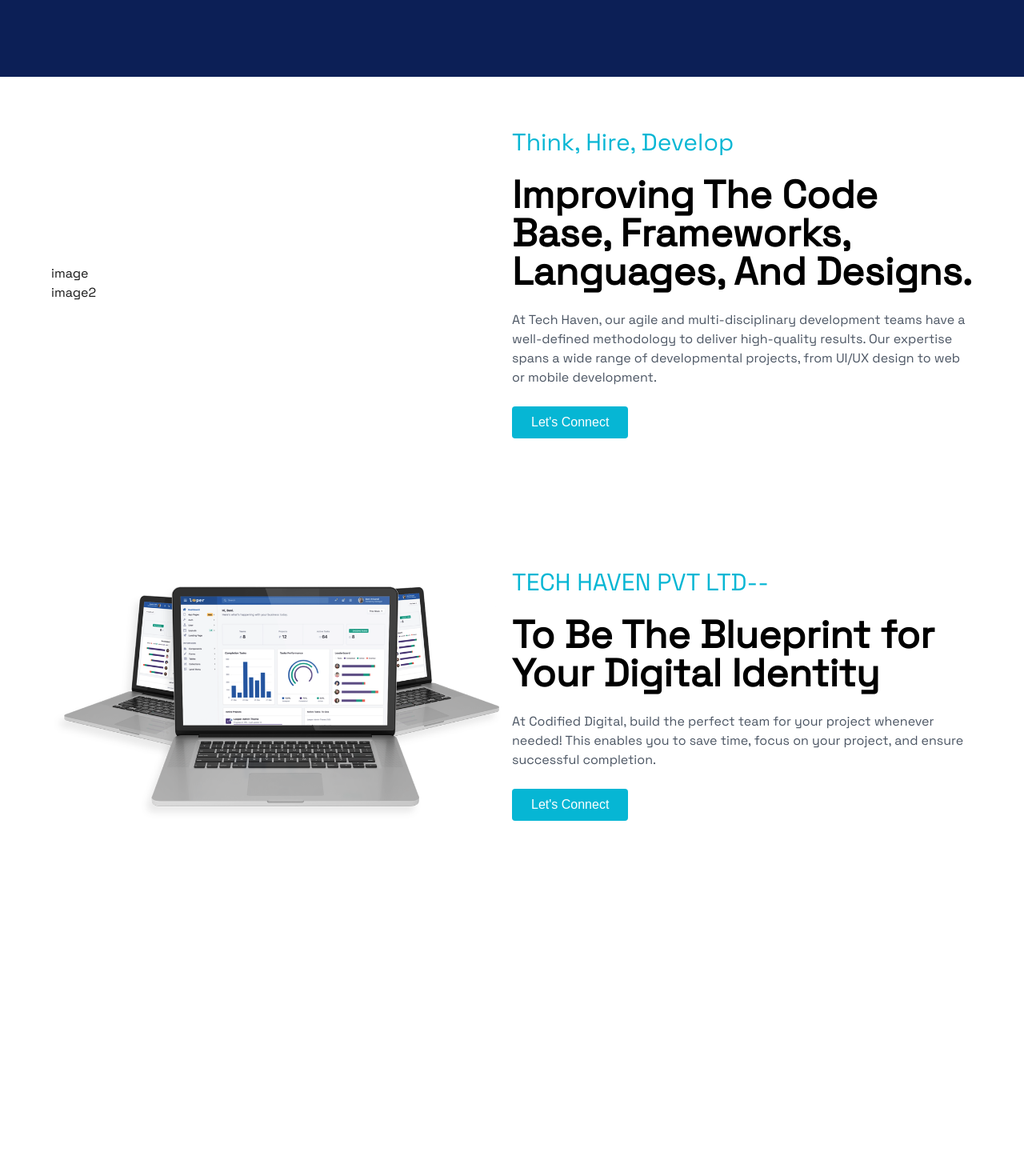
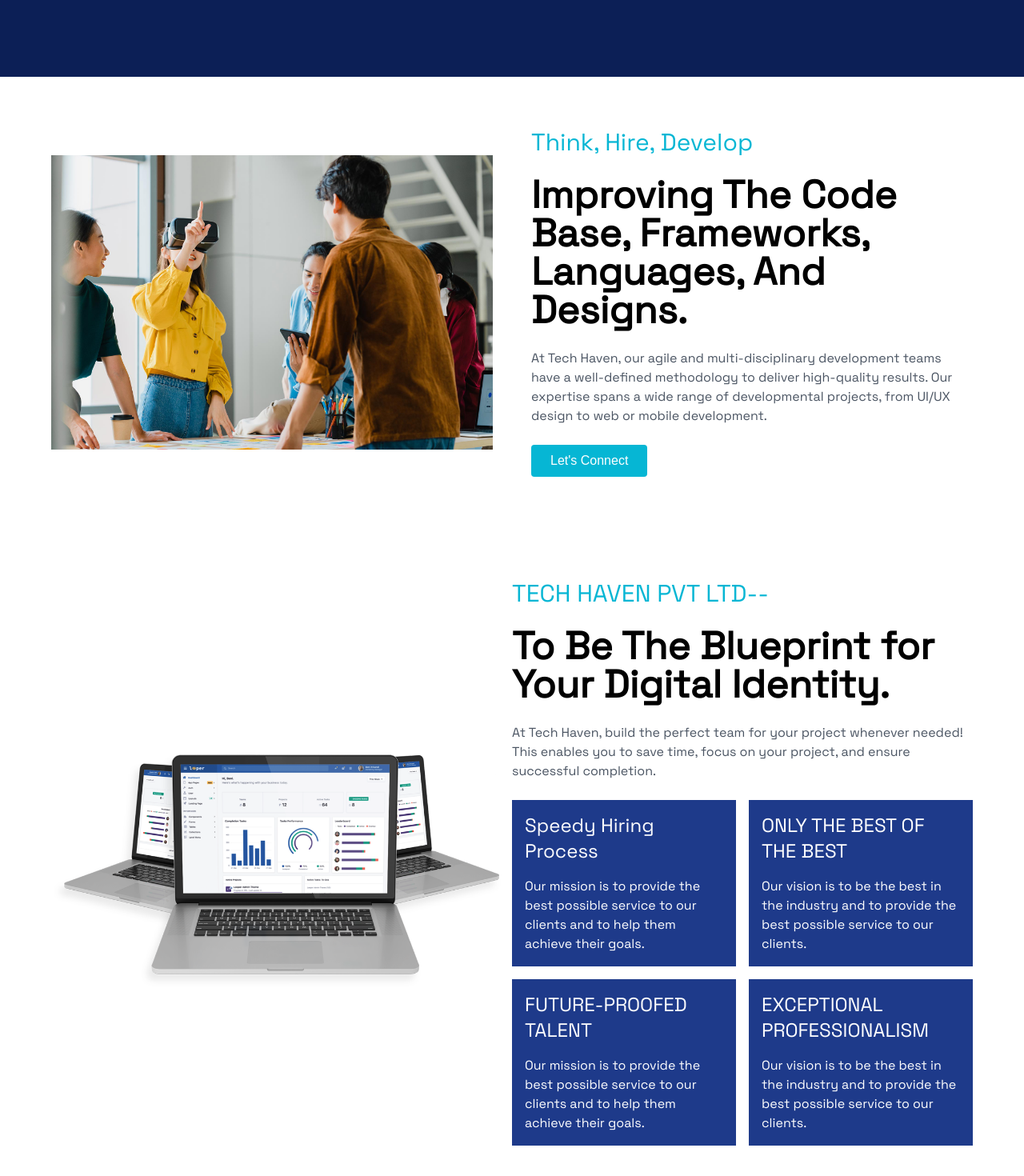
Before and after one commit to haseebx16/techhavens, a Next.js app: page / in a window 1280 px wide. Shown: the part 763-2233 px from the top of the page at 80% size. Before the commit the page ends 1887 px from the top, so only its background shows below. Built offline with nearby package versions, Linux system fonts and the light colour scheme.

Commit message:
Sections

```diff
--- a/app/Components/Identity.jsx
+++ b/app/Components/Identity.jsx
@@ -12,9 +12,27 @@
         <section className='md:w-[50%] w-full'>
             <div>
                 <p className='md:text-3xl text-2xl uppercase text-cyan-500'>Tech Haven PVT LTD--</p>
-                <h1 className='md:text-5xl text-3xl font-bold text-black mt-6'>To Be The Blueprint for Your Digital Identity</h1>
-                <p className='text-md text-gray-600 mt-6'>At Codified Digital, build the perfect team for your project whenever needed! This enables you to save time, focus on your project, and ensure successful completion.</p>
-                <button className='btn-primary mt-6'>Let's Connect</button>
+                <h1 className='md:text-5xl text-3xl font-bold text-black mt-6'>To Be The Blueprint for Your Digital Identity.</h1>
+                <p className='text-md text-gray-600 mt-6'>At Tech Haven, build the perfect team for your project whenever needed! This enables you to save time, focus on your project, and ensure successful completion.</p>
+                <div className='grid md:grid-cols-2 mt-6 gap-4 '>
+                    <div className='p-4 bg-blue-900'>
+                        <h1 className='text-2xl text-white'>Speedy Hiring Process</h1>
+                        <p className='text-white pt-4'>Our mission is to provide the best possible service to our clients and to help them achieve their goals.</p>
+                    </div>
+                    <div className='p-4 bg-blue-900'>
+                        <h1 className='text-2xl text-white'> ONLY THE BEST OF THE BEST</h1>
+                        <p className='text-white pt-4'>Our vision is to be the best in the industry and to provide the best possible service to our clients.</p>
+                    </div>
+                    <div className='p-4 bg-blue-900'>
+                        <h1 className='text-2xl text-white'>FUTURE-PROOFED TALENT                        </h1>
+                        <p className='text-white pt-4'>Our mission is to provide the best possible service to our clients and to help them achieve their goals.</p>
+                    </div>
+                    <div className='p-4 bg-blue-900'>
+                        <h1 className='text-2xl text-white'>EXCEPTIONAL PROFESSIONALISM                        </h1>
+                        <p className='text-white pt-4'>Our vision is to be the best in the industry and to provide the best possible service to our clients.</p>
+                    </div>
+                </div>
+
             </div>
         </section>
     </div>
--- a/app/Components/Think.jsx
+++ b/app/Components/Think.jsx
@@ -4,13 +4,9 @@
 const Think = () => {
   return (
     <div className={`${font.className} md:p-16 p-8 flex flex-col md:flex-row md:justify-center md:items-center`}>
-        <section className='w-[50%]'>
-            <div>
-                image
-            </div>
-            <div>
-                image2
-            </div>
+        <section className='w-[50%] mr-12'>
+            <img src='asian-about.jpg' alt='img'/>
+
         </section>
         <section className='md:w-[50%] w-full'>
             <div>
```
Also changed, not shown: public/asian-about.jpg (added).
